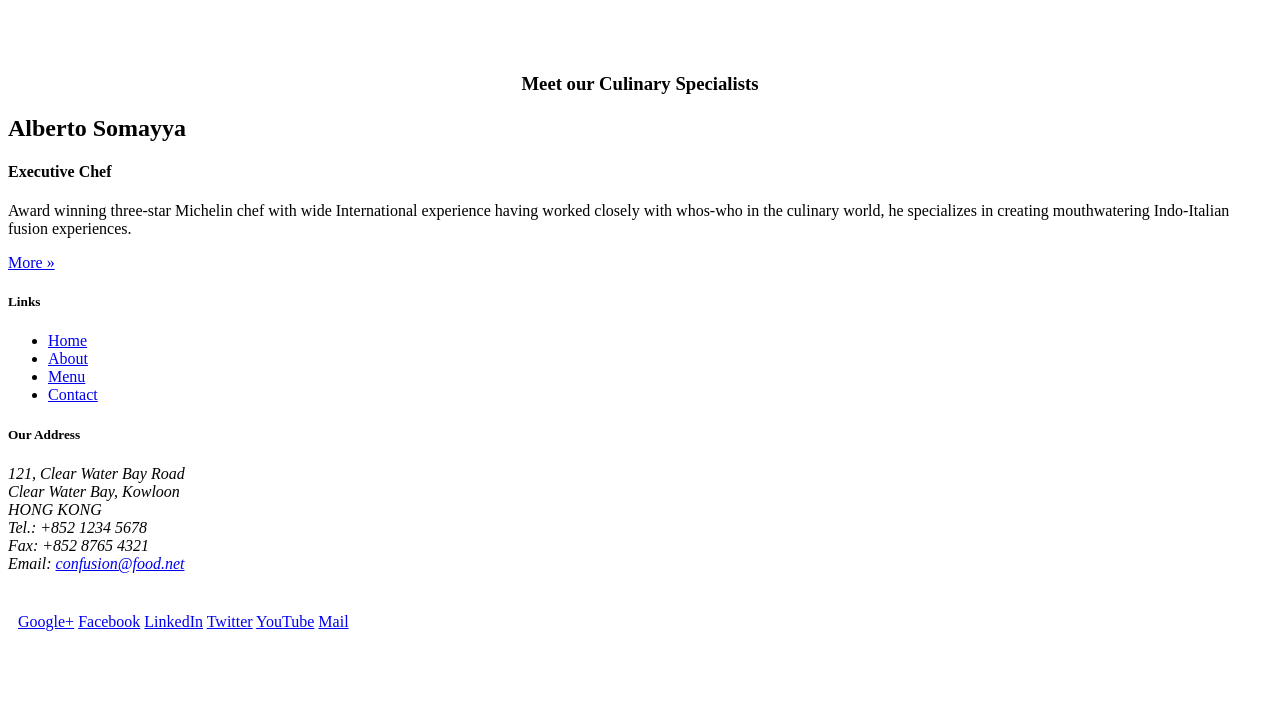
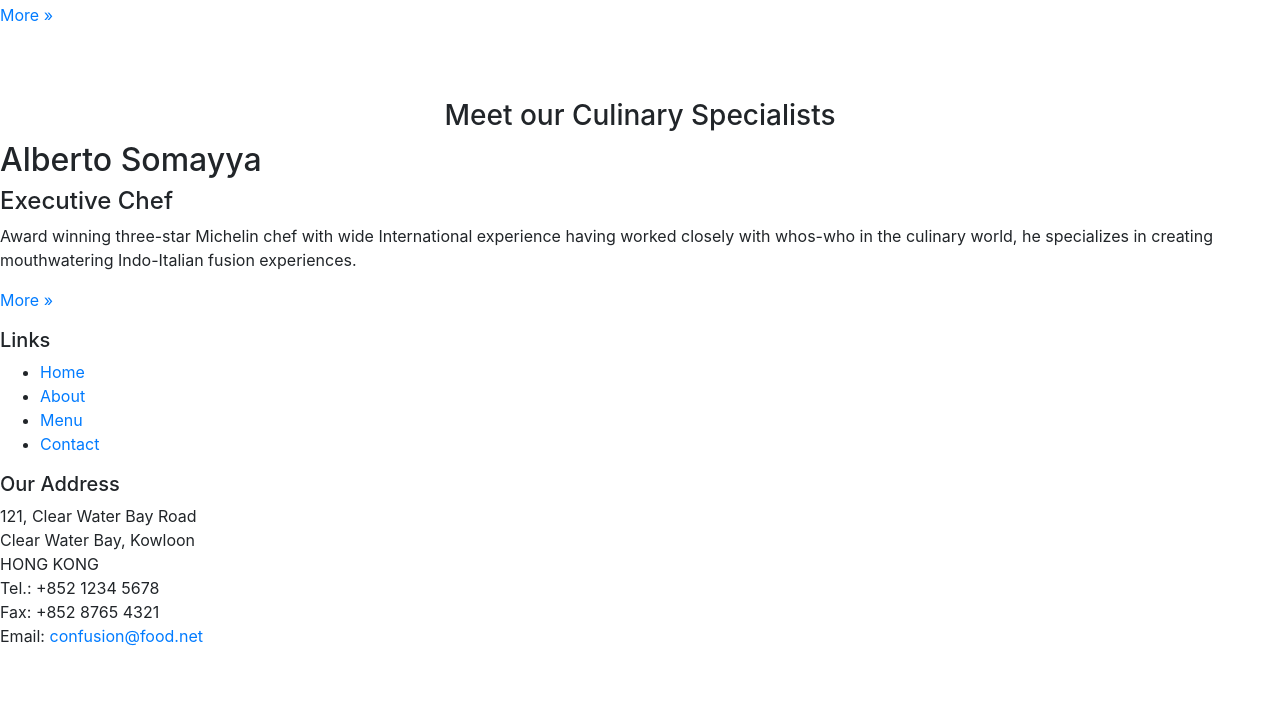
Before and after one commit to sarwar55/ConFusion, a plain HTML site: page index.html in a window 1280 px wide. Shown: the part 645-1348 px from the top of the page. Drawn offline with nearby package versions, Linux system fonts and the light colour scheme.

Commit message:
Add all the bootstrap library code to start the project

```diff
--- a/index.html
+++ b/index.html
@@ -8,6 +8,16 @@
     <!-- The above 3 meta tags *must* come first in the head; any other head
          content must come *after* these tags -->
     <title>Ristorante Con Fusion</title>
+            <!-- Bootstrap -->
+    <link href="css/bootstrap.min.css" rel="stylesheet">
+    <link href="css/bootstrap-theme.min.css" rel="stylesheet">
+
+    <!-- HTML5 shim and Respond.js for IE8 support of HTML5 elements and media queries -->
+    <!-- WARNING: Respond.js doesn't work if you view the page via file:// -->
+    <!--[if lt IE 9]>
+      <script src="https://oss.maxcdn.com/html5shiv/3.7.2/html5shiv.min.js"></script>
+      <script src="https://oss.maxcdn.com/respond/1.4.2/respond.min.js"></script>
+    <![endif]-->
 </head>
 
 <body>
@@ -109,7 +119,10 @@
             </div>
         </div>
     </footer>
-
+    <!-- jQuery (necessary for Bootstrap's JavaScript plugins) -->
+    <script src="https://ajax.googleapis.com/ajax/libs/jquery/1.11.3/jquery.min.js"></script>
+    <!-- Include all compiled plugins (below), or include individual files as needed -->
+    <script src="js/bootstrap.min.js"></script>
 </body>
 
 </html>
```
